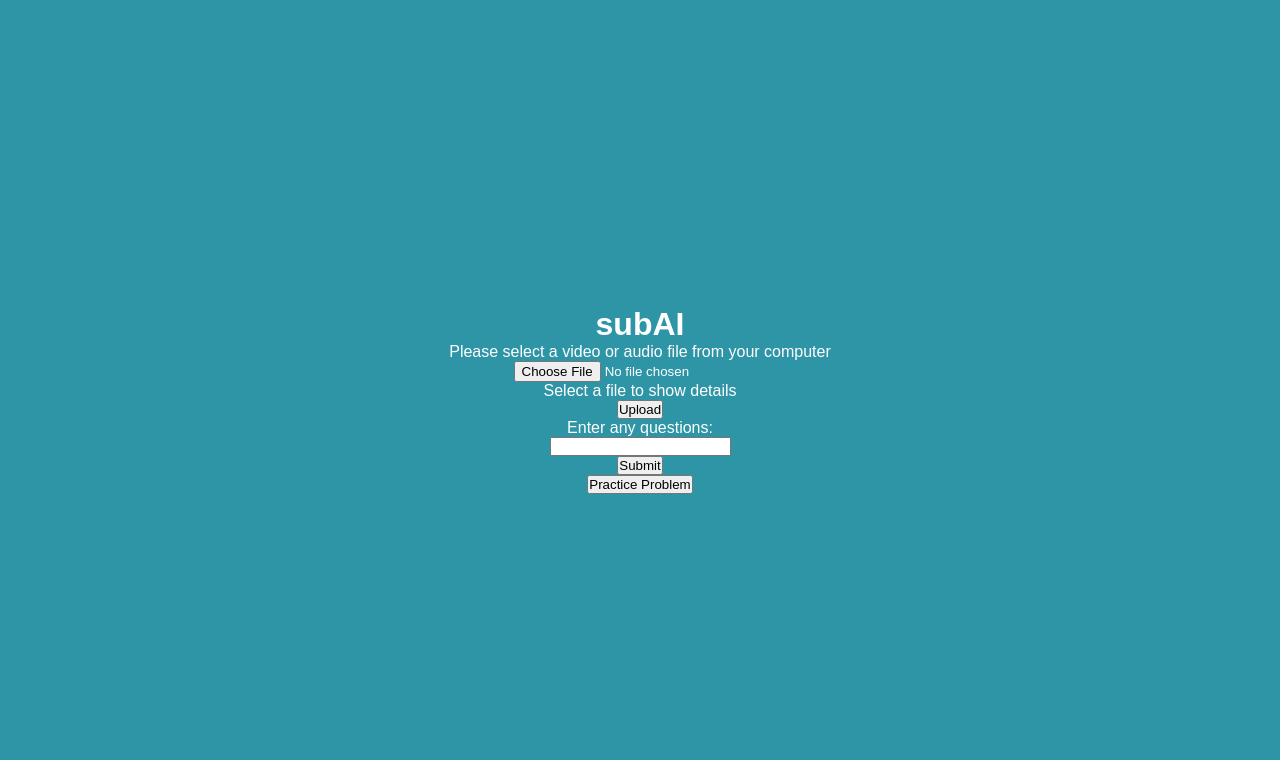
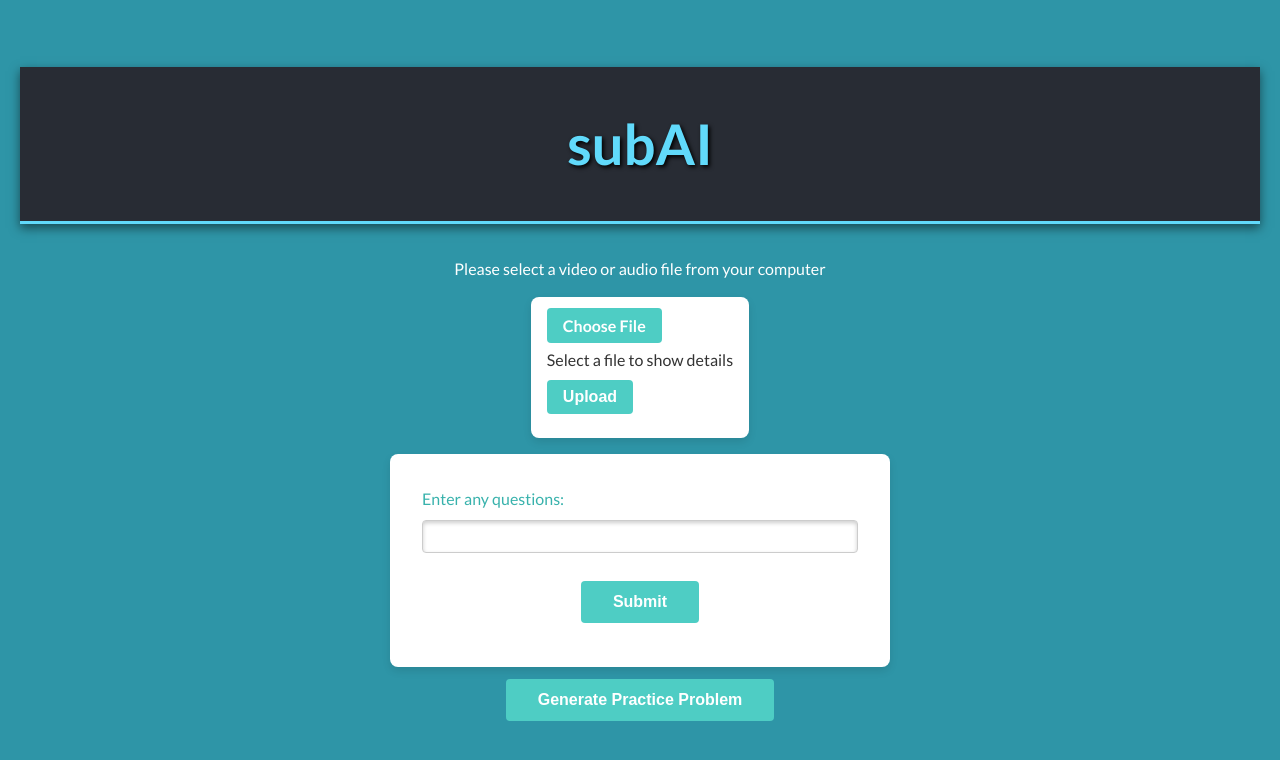
Before and after one commit to avashraj/subai, a React (Create React App) app: page / in a window 1280 px wide. Shown: the top 760 px of the page. Built offline with nearby package versions, Linux system fonts and the light colour scheme.

Commit message:
Improved styling

```diff
--- a/public/index.html
+++ b/public/index.html
@@ -1,14 +1,15 @@
 <!DOCTYPE html>
 <html lang="en">
+
 <head>
   <meta charset="utf-8" />
   <link rel="icon" href="%PUBLIC_URL%/favicon.ico" />
   <meta name="viewport" content="width=device-width, initial-scale=1" />
   <meta name="theme-color" content="#000000" />
-    <meta
-      name="description"
-      content="Web site created using create-react-app"
-    />
+  <meta name="description" content="Web site created using create-react-app" />
+
+  <link href="https://fonts.googleapis.com/css2?family=Lato:wght@400;700&display=swap" rel="stylesheet">
+
   <link rel="apple-touch-icon" href="%PUBLIC_URL%/logo192.png" />
   <!--
       manifest.json provides metadata used when your web app is installed on a
@@ -26,6 +27,7 @@
     -->
   <title>React App</title>
 </head>
+
 <body>
   <noscript>You need to enable JavaScript to run this app.</noscript>
   <div id="root"></div>
@@ -40,4 +42,5 @@
       To create a production bundle, use `npm run build` or `yarn build`.
     -->
 </body>
+
 </html>
--- a/src/App.css
+++ b/src/App.css
@@ -9,8 +9,9 @@
 body {
   background-color: #2e95a7;
   color: white;
-  font-family: Arial, sans-serif;
+  font-family: 'Lato', Arial, sans-serif;
   text-align: center;
+  line-height: 1.6;
 }
 
 /* Center the content vertically and horizontally */
@@ -20,12 +21,26 @@ body {
   align-items: center;
   justify-content: center;
   min-height: 100vh;
+  padding: 20px;
 }
 
 /* Add some spacing and font size to the header */
 .App-header {
-  font-size: 2rem;
-  margin-bottom: 1rem;
+  width: 100%;
+  background-color: #282c34;
+  /* Dark background for the header */
+  padding: 1rem 0;
+  margin-bottom: 2rem;
+  box-shadow: 0 4px 10px rgba(0, 0, 0, 0.5);
+  border-bottom: 3px solid #61dafb;
+}
+
+.App-header h1 {
+  font-size: 3.5rem;
+  margin: 0;
+  padding: 1rem 0;
+  color: #61dafb;
+  text-shadow: 2px 2px 4px #000;
 }
 
 /* Style the link with your primary color */
@@ -33,3 +48,98 @@ body {
   color: #14bfbf;
   text-decoration: none;
 }
+
+form {
+  width: 100%;
+  max-width: 500px;
+  background: #fff;
+  padding: 2rem;
+  border-radius: 8px;
+  box-shadow: 0 4px 8px rgba(0, 0, 0, 0.1);
+  color: #38b2ac;
+
+}
+
+form p {
+  margin-bottom: 0.5rem;
+  text-align: left;
+  font-weight: 500;
+}
+
+input[type="text"] {
+  width: 100%;
+  padding: 0.5rem;
+  border: 1px solid #ccc;
+  margin-bottom: 1rem;
+  border-radius: 4px;
+  box-shadow: inset 0 2px 4px rgba(0, 0, 0, 0.2);
+}
+
+button,
+.file-input-button {
+  background-color: #4ecdc4;
+  color: white;
+  border: none;
+  padding: 0.75rem 2rem;
+  outline: none;
+  cursor: pointer;
+  font-size: 1rem;
+  font-weight: bold;
+  border-radius: 4px;
+  transition: background-color 0.3s ease;
+}
+
+button {
+  padding: 0.75rem 2rem;
+  margin: 0.75rem;
+}
+
+button:hover {
+  background-color: #38b2ac;
+}
+
+.interactive {
+  cursor: pointer;
+}
+
+.file-upload-container {
+  margin: 1rem 0;
+  padding: 1rem;
+  background-color: #fff;
+  border-radius: 8px;
+  color: #333;
+  text-align: left;
+  box-shadow: 0 4px 8px rgba(0, 0, 0, 0.1);
+}
+
+.file-upload-container p {
+  margin-top: 0.5rem;
+}
+
+
+.file-details {
+  background-color: #f2f2f2;
+  margin-top: 1rem;
+  padding: 0.5rem;
+  border-radius: 4px;
+}
+
+.file-upload {
+  background-color: #4ecdc4;
+}
+
+.file-input-button,
+.file-upload-container button {
+  margin: 0.5rem 0;
+  padding: 0.5rem 1rem;
+}
+
+
+
+.file-input-button:hover {
+  background-color: #38b2ac;
+}
+
+input[type="file"] {
+  display: none;
+}
--- a/src/App.js
+++ b/src/App.js
@@ -1,11 +1,11 @@
 import './App.css';
 import FileUpload from './upload.js';
-import React,{useState} from 'react';
+import React, { useState } from 'react';
 
 
 function App() {
 
-  const[textInput, setTextInput] = useState('');
+  const [textInput, setTextInput] = useState('');
 
   const handleInputChange = (event) => {
     setTextInput(event.target.value);
@@ -18,7 +18,9 @@ function App() {
 
   return (
     <div className="App">
+      <container className="App-header">
         <h1>subAI</h1>
+      </container>
       <p>Please select a video or audio file from your computer</p>
       <FileUpload />
       <form onSubmit={handleSubmit}>
@@ -27,7 +29,7 @@ function App() {
           <input
             type="text"
             value={textInput}
-        onChange = {handleInputChange}
+            onChange={handleInputChange}
           />
         </div>
         <div>
@@ -35,7 +37,7 @@ function App() {
         </div>
       </form>
       <div>
-        <button>Practice Problem</button>
+        <button>Generate Practice Problem</button>
       </div>
     </div>
   );
--- a/src/index.css
+++ b/src/index.css
@@ -1,6 +1,6 @@
 body {
   margin: 0;
-  font-family: -apple-system, BlinkMacSystemFont, 'Segoe UI', 'Roboto', 'Oxygen',
+  font-family: 'Lato', -apple-system, BlinkMacSystemFont, 'Segoe UI', 'Roboto', 'Oxygen',
     'Ubuntu', 'Cantarell', 'Fira Sans', 'Droid Sans', 'Helvetica Neue',
     sans-serif;
   -webkit-font-smoothing: antialiased;
--- a/src/upload.js
+++ b/src/upload.js
@@ -1,6 +1,6 @@
-import React,{useState} from 'react';
+import React, { useState } from 'react';
 
-function FileUpload(){
+function FileUpload() {
 
     const [selectedFile, setSelectedFile] = useState();
     const [isFilePicked, setIsFilePicked] = useState(false);
@@ -16,37 +16,15 @@ function FileUpload(){
         }
     };
 
-    const handleSubmission = async () => {
-        const formData = new FormData();
-        formData.append('file', selectedFile);
+    const handleSubmission = () => {
+    };
 
-        try {
-          const endpoint = "http://127.0.0.1:8000/upload_file"
-          const response = await fetch(endpoint, {
-            method: "POST",
-            body: formData,
-            mode: 'cors',
-          });
-
-          if (response.ok) {
-            console.log("Successful File Upload");
-          } else {
-            console.error("Upload failed");
-          }
-        } catch (error) {
-          console.error(error);
-        }
-      };
-
-
-
-
-
-    return(
-        <div>
-            <input type="file" name ="file" onChange={changeHandler} />
+    return (
+        <div className="file-upload-container">
+            <label htmlFor="file-upload" className="file-input-button">Choose File</label>
+            <input id="file-upload" type="file" name="file" onChange={changeHandler} />
             {isFilePicked ? (
-                <div>
+                <div className="file-details">
                     <p>Filename: {selectedFile.name}</p>
                     <p> Filetype: {selectedFile.type}</p>
                 </div>
@@ -55,7 +33,7 @@ function FileUpload(){
             )}
 
             <div>
-            <button onClick={handleSubmission}>Upload</button>
+                <button onClick={handleSubmission}>Upload</button>
             </div>
         </div>
     )
```
Lines whose indentation alone changed are shown as unchanged.
